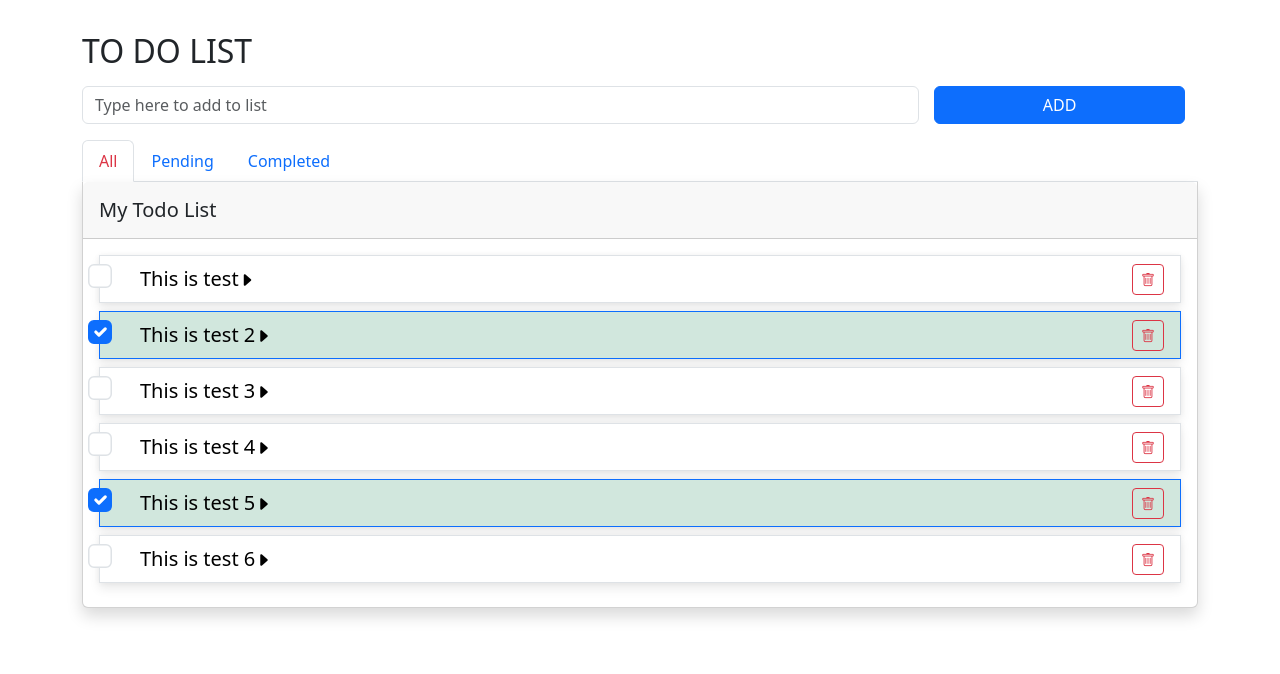
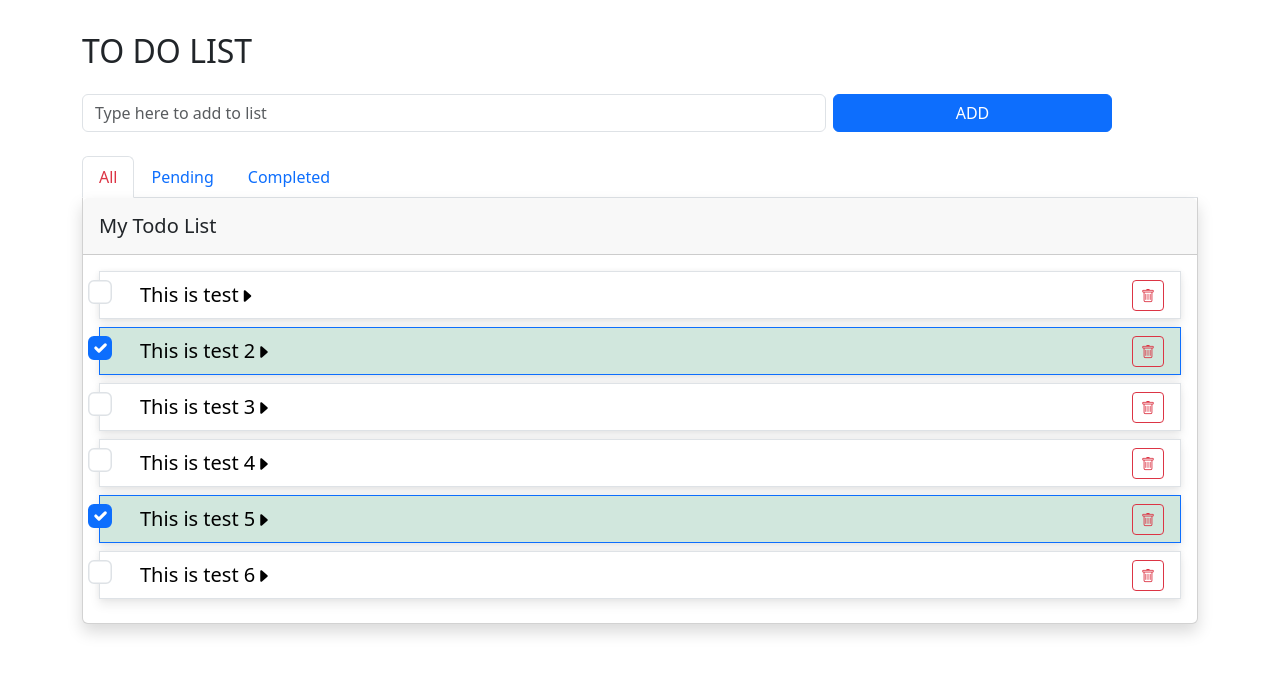
Before and after one commit to MahdiAkhbar/Todo-List, an Angular app: page / in a window 1280 px wide. Shown: the top 674 px of the page. Built offline with nearby package versions, Linux system fonts and the light colour scheme.

Commit message:
styling changes

```diff
--- a/src/app/components/form/form.component.html
+++ b/src/app/components/form/form.component.html
@@ -1,12 +1,12 @@
 <div class="row mt-3">
     <h2>TO DO LIST</h2>
     <div class="col-md-12 input-group mt-2">
-      <div class="col-md-9">
+      <div class="col-md-8 my-2 me-2">
         <input #inp type="text" class="form-control" placeholder="Type here to add to list">
       </div>
-      <div class="col-md-3">
+      <div class="col-md-3 my-2">
         <div class="input-group-append">
-          <button class="btn btn-primary ms-3 px-5" style="width: 90%;" (click)="addTask(inp.value); inp.value = ''">ADD</button>
+          <button class="btn btn-primary" (click)="addTask(inp.value); inp.value = ''">ADD</button>
         </div>
       </div>
     </div>
```
